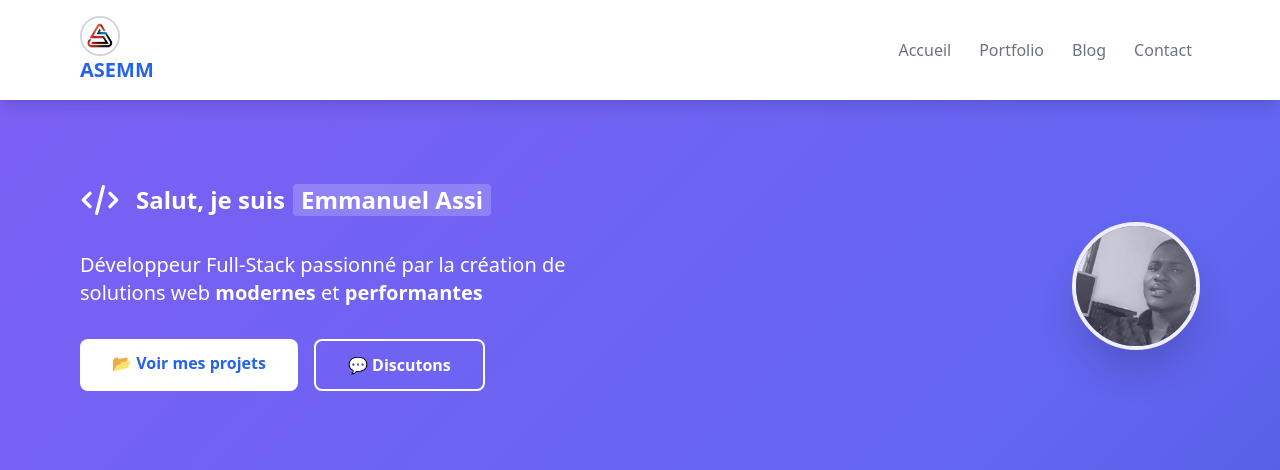
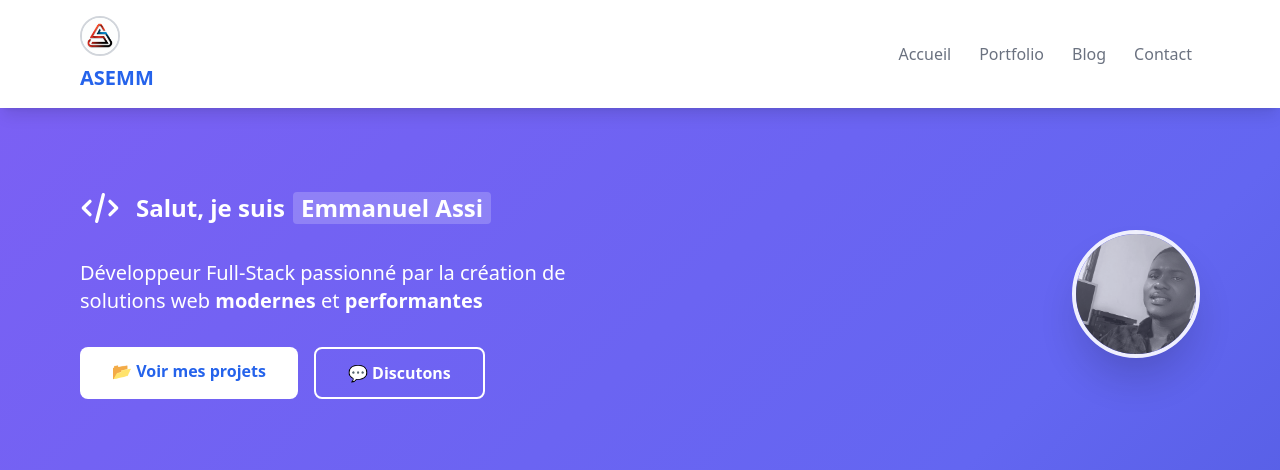
Before and after one commit to Lebon24/mon_site_personnel, a Django app: page / in a window 1280 px wide. Shown: the top 470 px of the page. Run offline with Django 5.2, Linux system fonts and the light colour scheme; data that the repository does not hold is empty; some libraries are stand-ins or nearby versions.

Commit message:
Update base.html

```diff
--- a/templates/base.html
+++ b/templates/base.html
@@ -56,9 +56,9 @@
         <div class="max-w-6xl mx-auto px-4">
             <div class="flex justify-between">
                 <div class="flex space-x-7">
-                    <div class="flex items-center py-4">
+                    <div class="flex flex-col items-center justify-center py-2 md:py-4">
                         <a href="{% url 'accueil' %}" class="hover-scale">
-                            <img src="/static/images/logo.jpg" alt="ASEMM - DEVELOPPEUR" class="h-10 w-auto rounded-full border-2 border-gray-300 object-cover transition-all duration-300 hover:border-blue-500 hover:shadow-md items-center">
+                            <img src="/static/images/logo.jpg" alt="ASEMM - DEVELOPPEUR" class="h-8 md:h-10 w-auto rounded-full border-2 border-gray-300 object-cover transition-all duration-300 group-hover:border-blue-500 group-hover:shadow-md mb-1 md:mb-2">
                             <label class="text-xl font-bold text-blue-600 hover-scale items-center">ASEMM</label>
                         </a>
                     </div>
```
